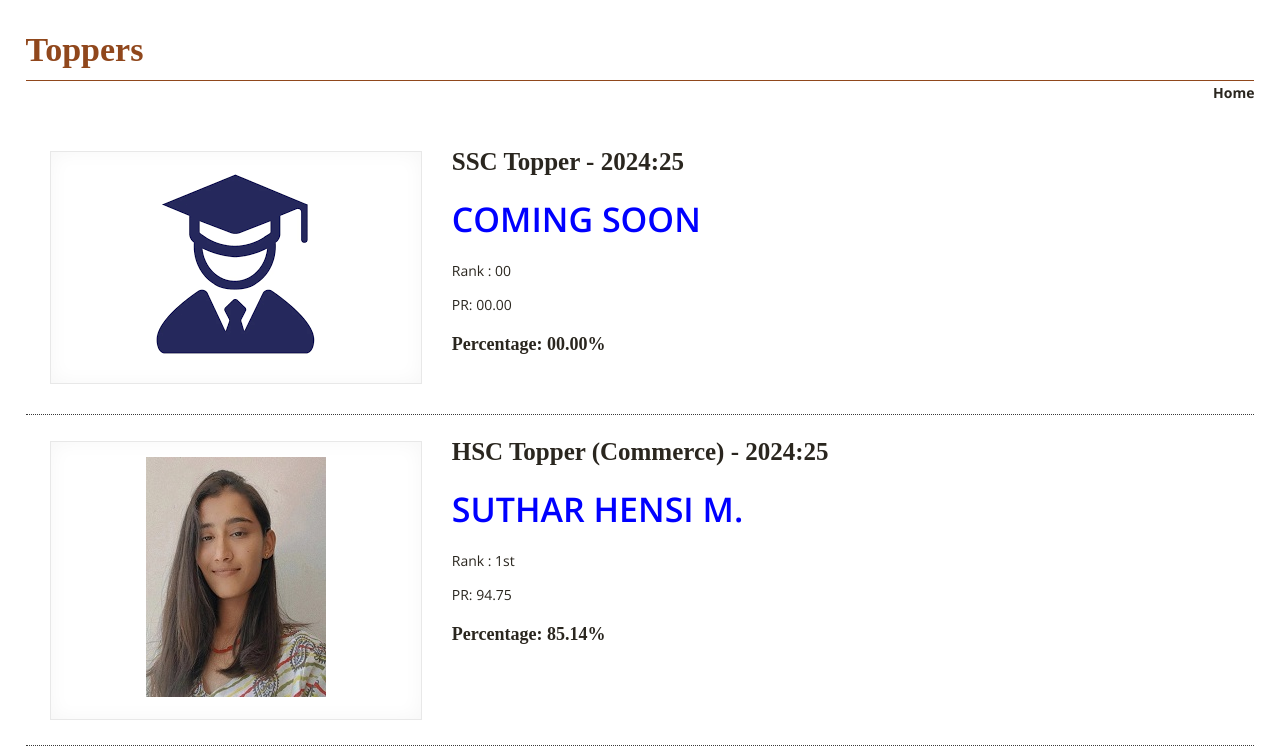
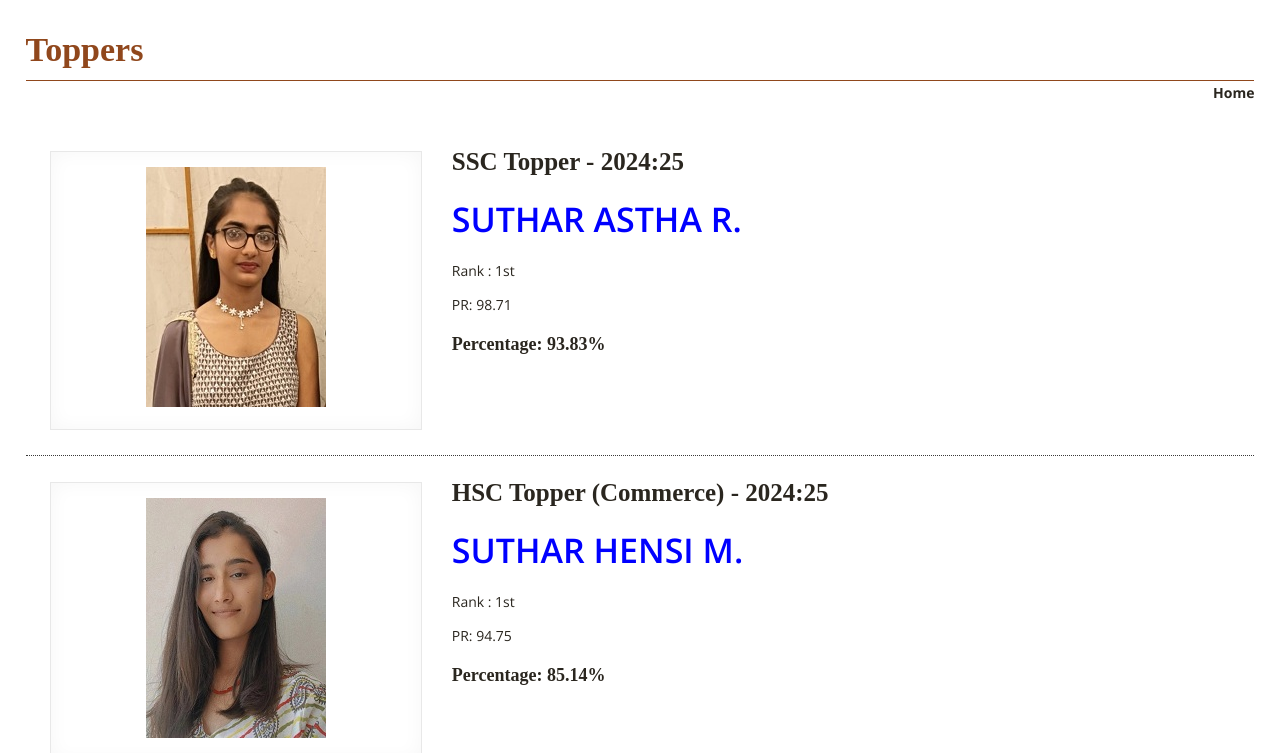
Before and after one commit to dipulmevada/shivamtuition, a plain HTML site: page toppers.html in a window 1280 px wide. Shown: the top 753 px of the page. Drawn offline with nearby package versions, Linux system fonts and the light colour scheme; a script that the page names is missing; a web font is replaced by a local one.

Commit message:
Update toppers.html

```diff
--- a/toppers.html
+++ b/toppers.html
@@ -94,13 +94,13 @@
         <span class="page-breadcrumb"><a href="index.html">Home</a></span>
     </div>
     <div class="container">
-        <div class="sim-row ui-draggable" data-id="content-1" style="position: relative; left: 0px; top: 0px;"> <div class="container-fluid changebg2" id="content-mydesign1"> <div class="row"> <div class="container"> <div class="row" style=" display: flex; flex-wrap: wrap-reverse; "> <div class="col-md-4"> <div class="buildingdiv"> <div class="sim-row-edit" data-type="image"> <img src="images/2SBISAM_0001.jpg" alt="DIPUL MEVADA" class="img-responsive"> </div> </div> </div> <div class="col-md-8 text-left"> <h4 class="sim-row-edit" data-type="titlewithcolorsize" id="content-mydesign1-title1" style="color: rgb(42, 38, 31); font-size: 25px; font-family: arrusfont;">SSC Topper - 2024:25</h4> <div class="sim-row-edit" data-type="editor">
+        <div class="sim-row ui-draggable" data-id="content-1" style="position: relative; left: 0px; top: 0px;"> <div class="container-fluid changebg2" id="content-mydesign1"> <div class="row"> <div class="container"> <div class="row" style=" display: flex; flex-wrap: wrap-reverse; "> <div class="col-md-4"> <div class="buildingdiv"> <div class="sim-row-edit" data-type="image"> <img src="images/ssc.jpg" alt="DIPUL MEVADA" class="img-responsive"> </div> </div> </div> <div class="col-md-8 text-left"> <h4 class="sim-row-edit" data-type="titlewithcolorsize" id="content-mydesign1-title1" style="color: rgb(42, 38, 31); font-size: 25px; font-family: arrusfont;">SSC Topper - 2024:25</h4> <div class="sim-row-edit" data-type="editor">
 			<style> table, th, td {border:1px solid black;}</style>
 			   </head>
-			 <h3 style="color:blue;"> COMING SOON</h3>
-			 <p> Rank : 00</p>
-			 <p> PR: 00.00 </p>
-			<p> <h4 class="sim-row-edit" data-type="titlewithcolorsize" id="content-mydesign1-title1" style="color: rgb(42, 38, 31); font-size: 18px; font-family: arrusfont;">Percentage: 00.00%</h4></p></div>
+			 <h3 style="color:blue;">SUTHAR ASTHA R.</h3>
+			 <p> Rank : 1st</p>
+			 <p> PR: 98.71 </p>
+			<p> <h4 class="sim-row-edit" data-type="titlewithcolorsize" id="content-mydesign1-title1" style="color: rgb(42, 38, 31); font-size: 18px; font-family: arrusfont;">Percentage: 93.83%</h4></p></div>
 			 <div class="inblk"> &nbsp; </div> <div class="inblk notshow"> <a href="http://ddchoksibedcollege.edu.in/" class="elebutton ele12 sim-row-edit" id="content-mydesign1-link2changelink2" data-type="link">inactive</a> </div> </div> </div> </div> </div> </div> </div><div class="sim-row ui-draggable" data-id="he-6" style="position: relative; left: 0px; top: 0px;"> <div class="container-fluid changebg11" id="he-mydesign6new"> <div class="row"> <div class="container" id="he-mydesign6"> </div> </div> </div> <div class="clearfix"></div> </div>
 
 		        <div class="sim-row ui-draggable" data-id="content-1" style="position: relative; left: 0px; top: 0px;"> <div class="container-fluid changebg2" id="content-mydesign1"> <div class="row"> <div class="container"> <div class="row" style=" display: flex; flex-wrap: wrap-reverse; "> <div class="col-md-4"> <div class="buildingdiv"> <div class="sim-row-edit" data-type="image"> <img src="images/hscc.jpg" alt="DIPUL MEVADA" class="img-responsive"> </div> </div> </div> <div class="col-md-8 text-left"> <h4 class="sim-row-edit" data-type="titlewithcolorsize" id="content-mydesign1-title1" style="color: rgb(42, 38, 31); font-size: 25px; font-family: arrusfont;">HSC Topper (Commerce) - 2024:25</h4> <div class="sim-row-edit" data-type="editor">
```
